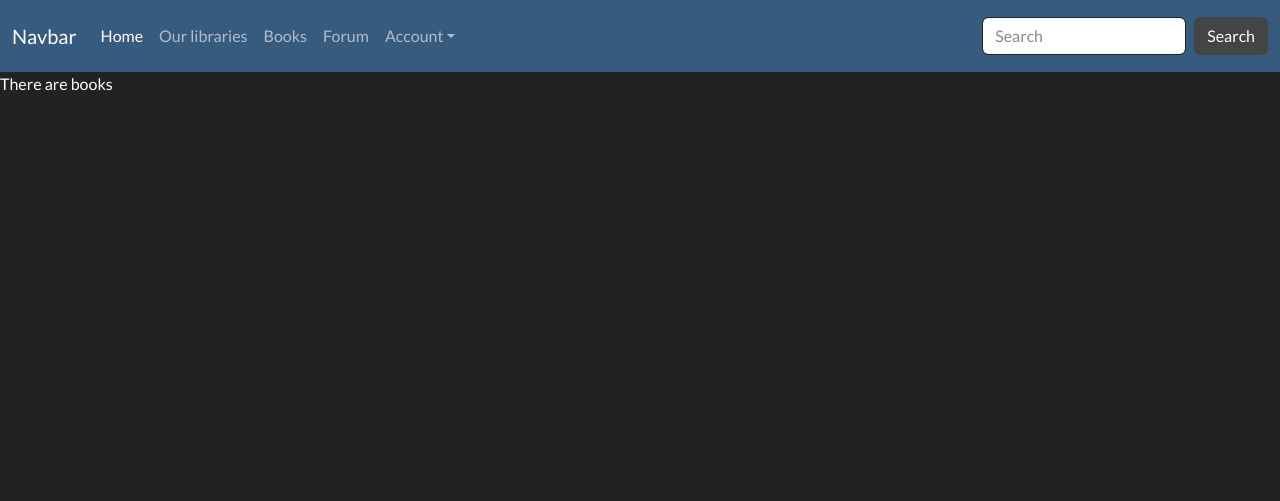
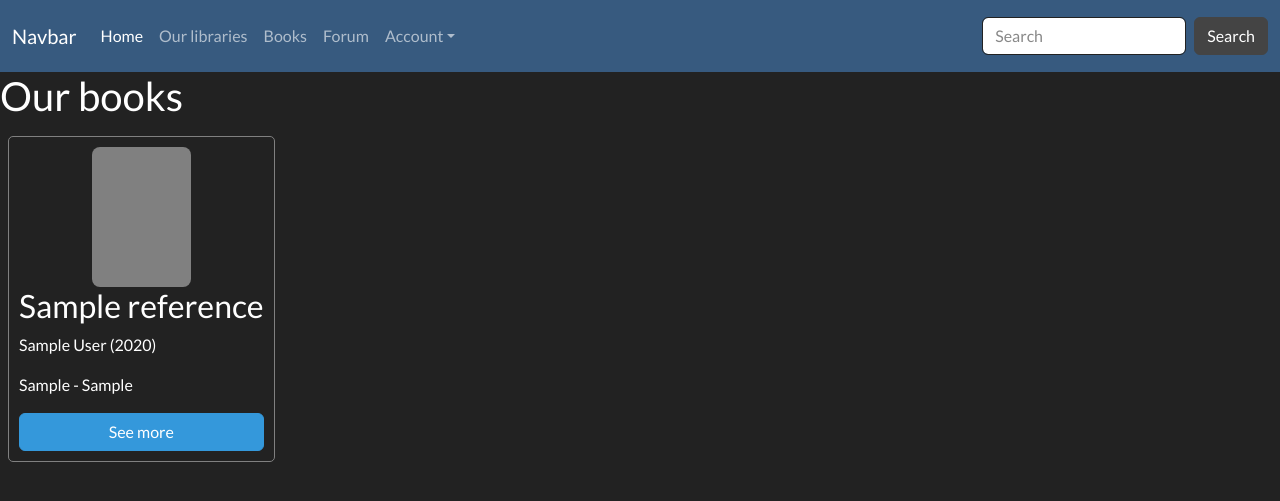
Before and after one commit to MaximeMalecot/django-project, a Django app: page /library/ in a window 1280 px wide. Shown: the top 501 px of the page. Run offline with Django 3.2, Linux system fonts and the light colour scheme; tables that the repository leaves empty hold one stand-in row (values such as "Sample post"); some libraries are stand-ins or nearby versions.

Commit message:
Library index displays every book references

```diff
--- /dev/null
+++ b/code/library/templates/library/book.html
@@ -0,0 +1,4 @@
+{% extends "base.html" %}
+{% block content %}
+    <p>Your book here</p>
+{% endblock content %}
--- a/code/library/templates/library/index.html
+++ b/code/library/templates/library/index.html
@@ -1,7 +1,22 @@
 {% extends "base.html" %}
 {% block content %}
+    <h2>Our books</h2>
     {% if books %}
-        <p>There are books</p>
+        <div class="container d-inline-flex p-2" style="gap: 15px;">
+            {% for book in books %}
+                    <div class="book-item d-flex flex-column" style="cursor: pointer; border: 1px solid gray; border-radius: 5px; padding: 10px;">
+                        <div class="d-flex justify-content-center" style="width: 100%;">
+                            <div class="book-cover" style="height: 140px; width: 99px; overflow: hidden; border-radius: 8px;">
+                                <div style="height: 100%; width: 100%; background-color: gray;"></div>
+                            </div>
+                        </div>
+                        <h3>{{ book.title }}</h3>
+                        <p>{{ book.author }} ({{ book.year }}) </p>
+                        <p>{{ book.edition }} - {{ book.collection }}</p>
+                        <a href="{% url 'library:book_reference' book.id %}" type="button" class="btn btn-info">See more</a>
+                    </div>
+            {% endfor %}
+        </div>
     {% else %}
         <p>No books are available.</p>
     {% endif %}
--- a/code/library/urls.py
+++ b/code/library/urls.py
@@ -4,5 +4,6 @@ from . import views
 
 app_name = 'library'
 urlpatterns = [
-    path('', views.books, name='books'),
+    path('', views.index, name='books'),
+    path('<int:book_id>/', views.book_reference, name='book_reference')
 ]
--- a/code/library/views.py
+++ b/code/library/views.py
@@ -1,7 +1,12 @@
 from django.http import HttpResponse
 from django.shortcuts import render
-from .models import Book
+from .models import Book, Book_Reference
 
-def books(request):
-    books = Book.objects.all()
+#Displays every Books references
+def index(request):
+    books = Book_Reference.objects.all()
     return render(request, 'library/index.html', {'books': books})
+
+def book_reference(request, book_id):
+    book = Book.objects.get(pk=book_id)
+    return render(request, 'library/book.html', {'book': book})
```
Also changed, not shown: code/library/templates/library/books.html (deleted, +0 -9 lines).
